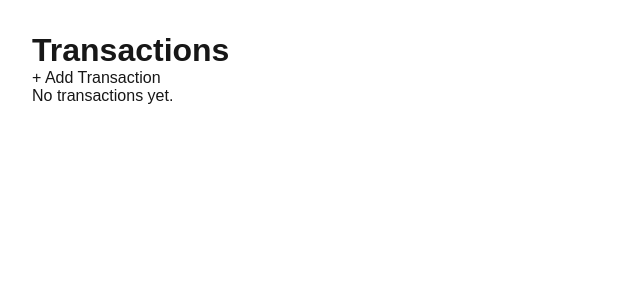
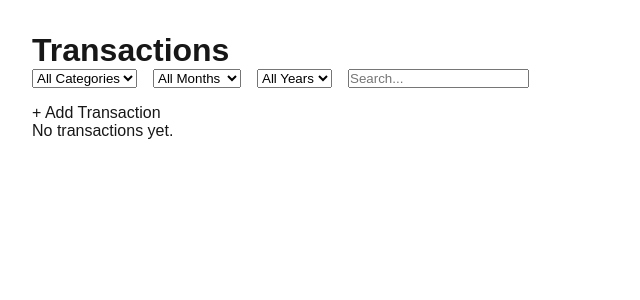
Before and after one commit to Deviant96/spending-tracker, a Next.js app: page /transactions in a window 1280 px wide. Shown: the top 300 px of the page, without its empty margins (0-640 px from the left). Built offline with nearby package versions, Linux system fonts and the light colour scheme.

Commit message:
Add filters system

```diff
--- a/src/app/transactions/page.tsx
+++ b/src/app/transactions/page.tsx
@@ -3,15 +3,48 @@
 import Link from "next/link";
 import TransactionList from "@/components/TransactionList";
 import { useTransactions } from "@/hooks/useTransactions";
+import { useState } from "react";
+import { Filters, Transaction } from "@/types";
+import TransactionFilters from "@/components/TransactionFilters";
 
 export default function TransactionsPage() {
   const { transactions } = useTransactions();
 
+  const [filters, setFilters] = useState<Filters>({
+    category: "all",
+    month: "all",
+    year: "all",
+    search: "",
+  });
+
+  const years = Array.from(new Set(transactions.map(t => new Date(t.date).getFullYear())));
+
+  const filtered = transactions.filter((t: Transaction) => {
+    const tDate = new Date(t.date);
+    const matchCategory = filters.category === "all" || t.category === filters.category;
+    const matchMonth = filters.month === "all" || tDate.getMonth() + 1 === Number(filters.month);
+    const matchYear = filters.year === "all" || tDate.getFullYear() === Number(filters.year);
+    const matchSearch =
+      filters.search === "" ||
+      t.notes?.toLowerCase().includes(filters.search.toLowerCase()) ||
+      t.category.toLowerCase().includes(filters.search.toLowerCase());
+
+    return matchCategory && matchMonth && matchYear && matchSearch;
+  });
+
   return (
     <main style={{ padding: "2rem", fontFamily: "sans-serif" }}>
       <h1>Transactions</h1>
+
+      <TransactionFilters
+        filters={filters}
+        setFilters={setFilters}
+        categories={Array.from(new Set(transactions.map(t => t.category)))}
+        years={years}
+      />
+
       <Link href="/transactions/add">+ Add Transaction</Link>
-      <TransactionList transactions={transactions} />
+      <TransactionList transactions={filtered} />
     </main>
   );
 }
--- /dev/null
+++ b/src/components/TransactionFilters.tsx
@@ -0,0 +1,59 @@
+"use client";
+
+import { Filters } from "@/types";
+
+type Props = {
+  filters: Filters;
+  setFilters: (filters: Filters) => void;
+  categories: string[];
+  years: number[];
+};
+
+export default function TransactionFilters({ filters, setFilters, categories, years }: Props) {
+  return (
+    <div style={{ marginBottom: "1rem", display: "flex", gap: "1rem" }}>
+      {/* Category Filter */}
+      <select
+        value={filters.category}
+        onChange={e => setFilters({ ...filters, category: e.target.value })}
+      >
+        <option value="all">All Categories</option>
+        {categories.map(cat => (
+          <option key={cat} value={cat}>{cat}</option>
+        ))}
+      </select>
+
+      {/* Month Filter */}
+      <select
+        value={filters.month}
+        onChange={e => setFilters({ ...filters, month: e.target.value })}
+      >
+        <option value="all">All Months</option>
+        {Array.from({ length: 12 }).map((_, i) => (
+          <option key={i + 1} value={i + 1}>
+            {new Date(0, i).toLocaleString("default", { month: "long" })}
+          </option>
+        ))}
+      </select>
+
+      {/* Year Filter */}
+      <select
+        value={filters.year}
+        onChange={e => setFilters({ ...filters, year: e.target.value })}
+      >
+        <option value="all">All Years</option>
+        {years.map(y => (
+          <option key={y} value={y}>{y}</option>
+        ))}
+      </select>
+
+      {/* Search Filter */}
+      <input
+        type="text"
+        placeholder="Search..."
+        value={filters.search}
+        onChange={e => setFilters({ ...filters, search: e.target.value })}
+      />
+    </div>
+  );
+}
```
Also changed, not shown: src/types/index.ts (+7 -0 lines).
